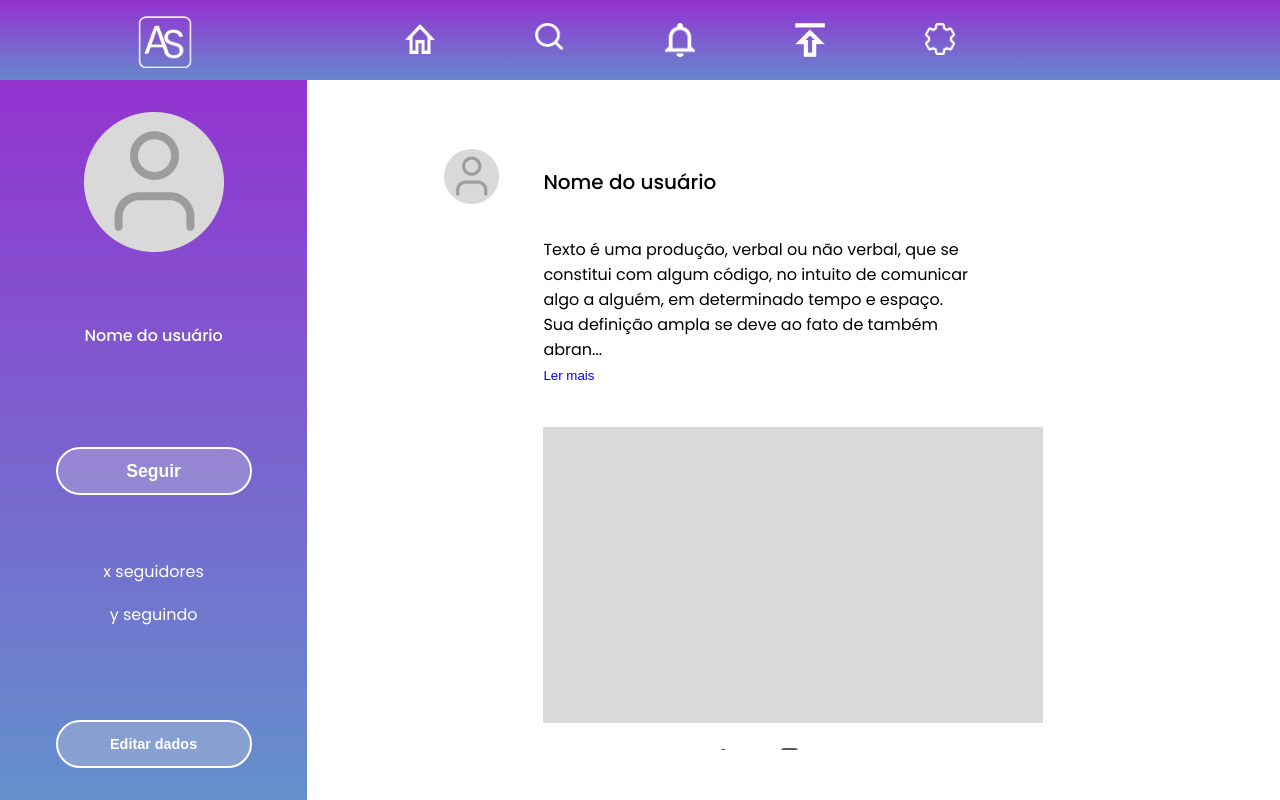
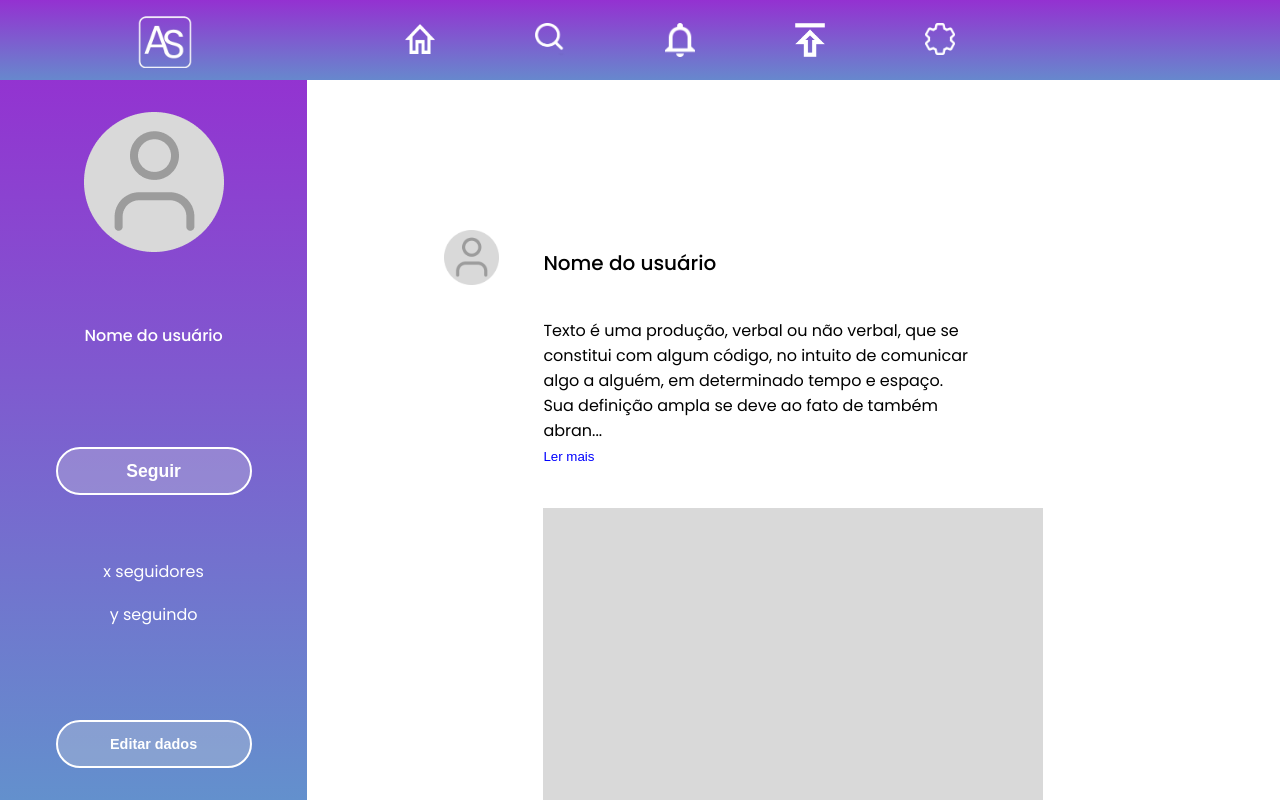
Before and after one commit to evellyn489/AmbrosioSocial, a React (Vite) app: page /perfil in a window 1280 px wide. Built offline with nearby package versions, Linux system fonts and the light colour scheme.

Commit message:
Ajustes na tela de perfil

```diff
--- a/src/pages/Perfil/Perfil.module.scss
+++ b/src/pages/Perfil/Perfil.module.scss
@@ -59,10 +59,10 @@
             align-items: center;
 
             flex-grow: 1;
-            max-height: calc(100vh - 50px);
+            max-height: 100vh;
             overflow-x: hidden;
 
-            padding-top: 8em;
+            padding-top: 15em;
         }
     }
 }
```
